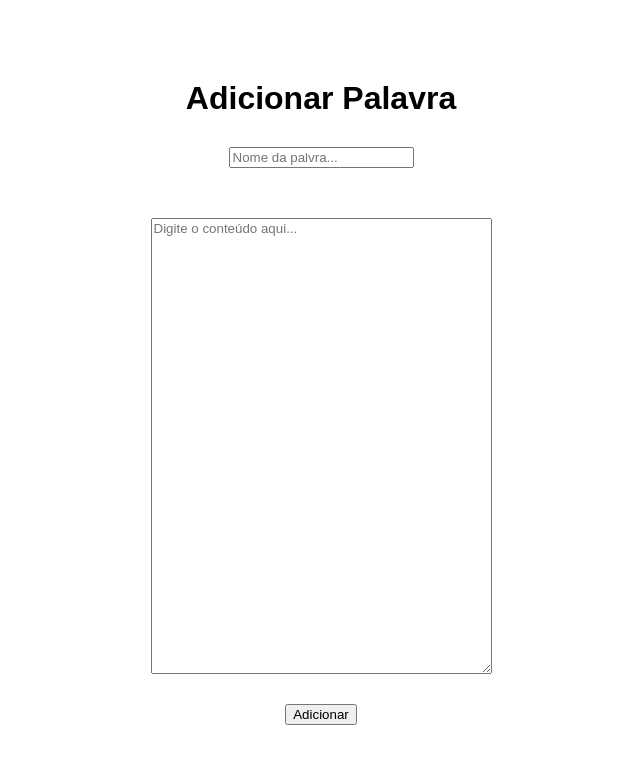
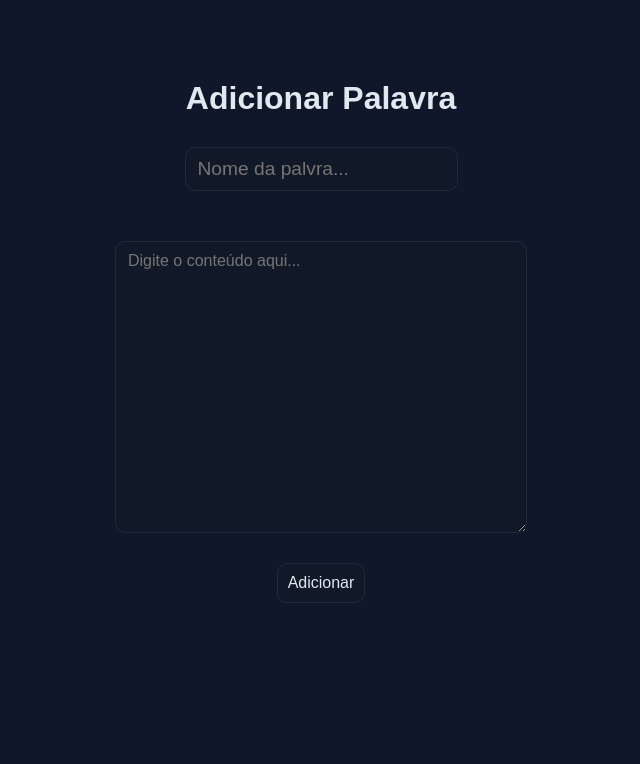
Before and after one commit to Gustavo-Falcao/Gerenciador-Palavras, a plain HTML site: page add-palavra.html in a window 1280 px wide. Shown: the whole page, without its empty margins (319-959 px from the left). Drawn offline with Linux system fonts and the light colour scheme.

Commit message:
Adicionando estilo na página de adicionar palavra e home.

```diff
--- a/add-palavra.html
+++ b/add-palavra.html
@@ -7,6 +7,10 @@
     <style>
         *{
             font-family: Arial, Helvetica, sans-serif;
+        }
+        body {
+            background: #0f172a;
+            color: #e2e8f0;
         }
         main {
             display: flex;
@@ -33,6 +37,36 @@
         h1 {
             margin: 0;
         }
+        input {
+            background: #111827;
+            color: #e2e8f0;
+            border: 1px solid #1f2937;
+            border-radius: 10px;
+            padding: 10px 12px;
+            min-width: 220px;
+            font-size: 1.2rem;
+        }
+        textarea {
+            font-size: 1em;
+            background: #111827;
+            color: #e2e8f0;
+            border: 1px solid #1f2937;
+            border-radius: 10px;
+            padding: 10px 12px;
+        }
+        :focus {
+            outline: 2px solid #6366f1;
+            outline-offset: 2px;
+        }
+        button {
+            font-size: 1em;
+            padding: 10px;
+            background-color: #111827;
+            border-style: none;
+            border: 1px solid #1f2937;
+            color: #e2e8f0;
+            border-radius: 10px;
+        }
     </style>
 </head>
 <body>
@@ -40,19 +74,10 @@
         <header><h1>Adicionar Palavra</h1></header>
         <form>
             <input type="text" id="nome-palavra" placeholder="Nome da palvra...">
-            <textarea id="cont-palavra" rows="30" cols="40" placeholder="Digite o conteúdo aqui..."></textarea>
+            <textarea id="cont-palavra" rows="15" cols="40" placeholder="Digite o conteúdo aqui..."></textarea>
         </form>
         <button id="bot-add">Adicionar</button>
     </main>
     <script src="main.js"></script>
-    <!-- <script src="src/main.js"></script> -->
-<!--      <script>
-        document.getElementById('bot-add').addEventListener('click', () => {
-    let contPalavra = document.getElementById('cont-palavra');
-    let conteudo = contPalavra.value;
-
-    console.log(`${conteudo[0]}`);
-});
-     </script> -->
 </body>
 </html>
```
Also changed, not shown: busc-palavra.html (+5 -2 lines), index.html (+14 -0 lines).
